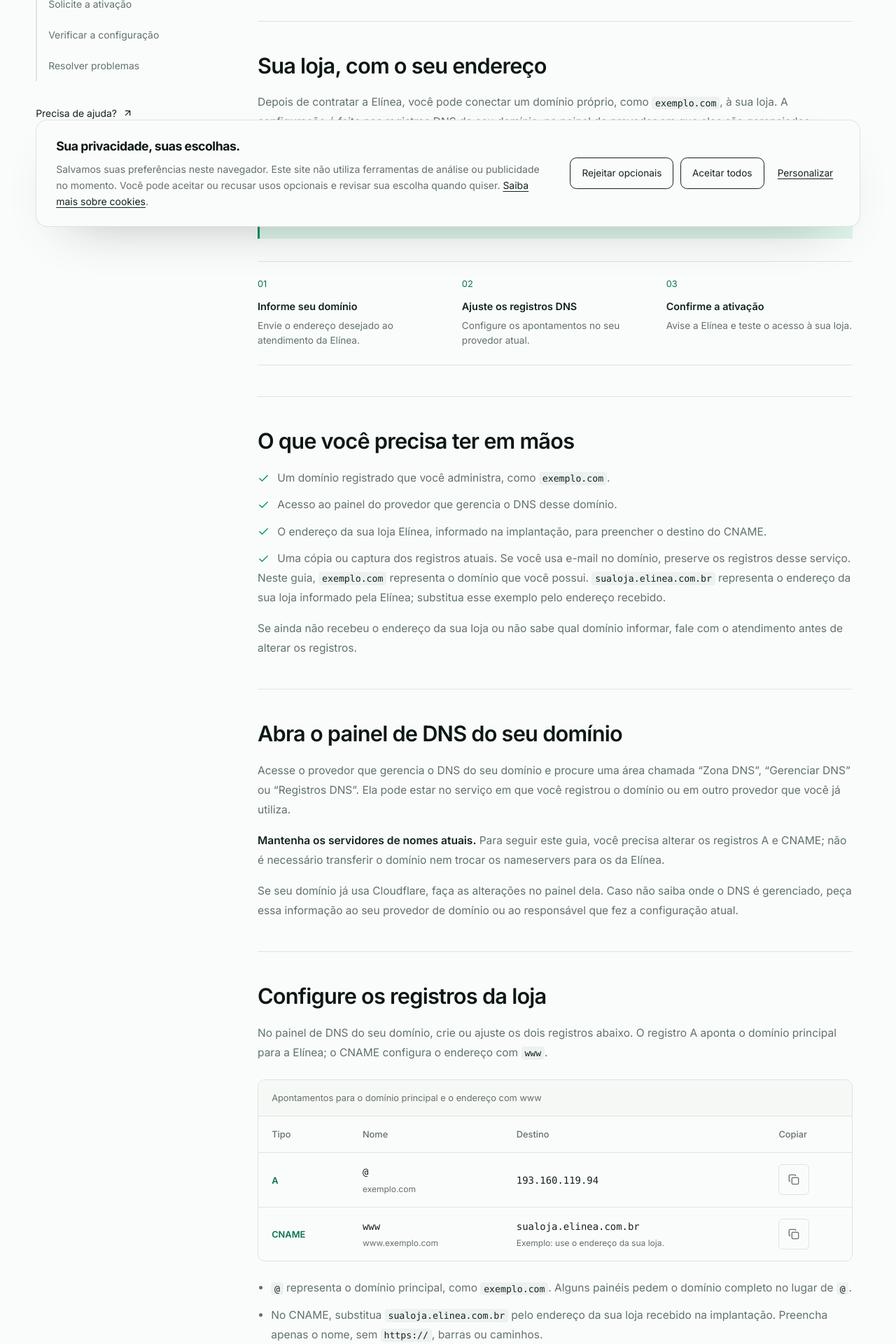
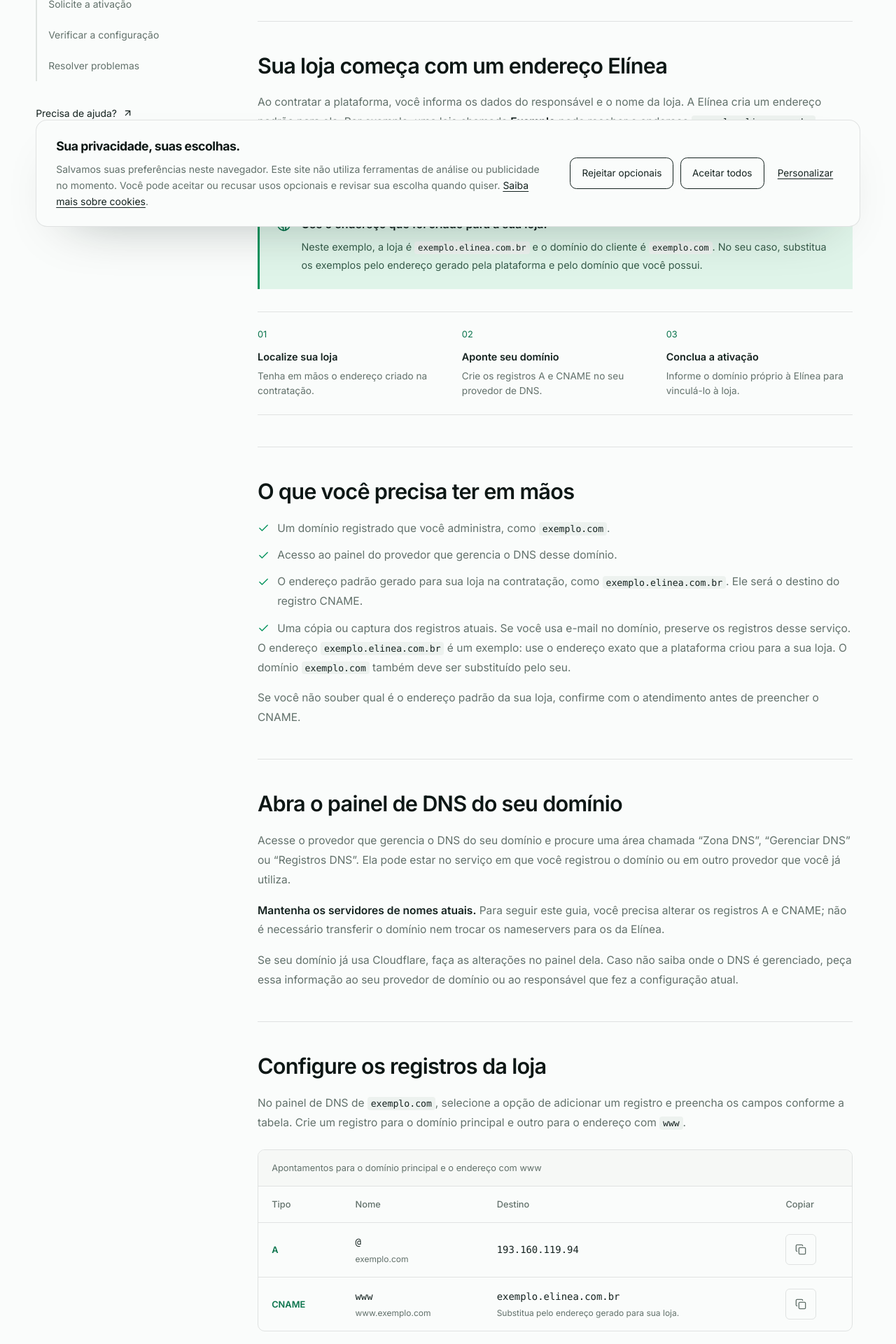
Before and after one commit to xploter13/elinea-site, a Nuxt app: page /documentacao in a window 1280 px wide. Shown: the part 460-2380 px from the top of the page at 70% size. Built offline with nearby package versions, Linux system fonts and the light colour scheme.

Commit message:
Explica apontamento a partir do endereço criado para a loja

```diff
--- a/app/pages/documentacao/index.vue
+++ b/app/pages/documentacao/index.vue
@@ -3,7 +3,7 @@ import { ArrowUpRight, BookOpen, Check, ChevronDown, Copy, Globe2 } from '@lucid
 import { MarketingTextButton } from '@elinea/ui/marketing'
 
 const sections = [
-  { id: 'visao-geral', label: 'Conecte sua loja' },
+  { id: 'visao-geral', label: 'Seu endereço Elínea' },
   { id: 'antes-de-comecar', label: 'Antes de começar' },
   { id: 'nameservers', label: 'Onde alterar o DNS' },
   { id: 'registros-dns', label: 'Registros A e CNAME' },
@@ -14,7 +14,7 @@ const sections = [
 ]
 const records = [
   { type: 'A', name: '@', domain: 'exemplo.com', target: '193.160.119.94' },
-  { type: 'CNAME', name: 'www', domain: 'www.exemplo.com', target: 'sualoja.elinea.com.br' },
+  { type: 'CNAME', name: 'www', domain: 'www.exemplo.com', target: 'exemplo.elinea.com.br' },
 ]
 const activeSection = ref('visao-geral')
 const menuOpen = ref(false)
@@ -62,7 +62,7 @@ onBeforeUnmount(() => {
 })
 useSeoMeta({
   title: 'Documentação de domínios e DNS — Elínea',
-  description: 'Conecte seu domínio à loja contratada na Elínea. Veja quais registros DNS alterar, o que informar ao atendimento e como conferir a ativação.',
+  description: 'Sua loja já tem um endereço como exemplo.elinea.com.br. Saiba como apontar seu domínio próprio para a mesma loja com registros A e CNAME.',
 })
 </script>
 
@@ -87,21 +87,22 @@ useSeoMeta({
         <header class="docs-heading">
           <p class="docs-breadcrumb">Documentação <span aria-hidden="true">/</span> Domínios e DNS</p>
           <h1>Seu domínio.<br>Conectado à Elínea.</h1>
-          <p>Conecte o domínio que você já possui à sua loja Elínea. Veja o que alterar no seu provedor e como concluir a ativação com a nossa equipe.</p>
+          <p>Sua loja já tem um endereço na Elínea. Agora, veja como usar o seu próprio domínio para que seus clientes acessem essa mesma loja.</p>
           <span class="docs-updated">Atualizado em 11 de novembro de 2026</span>
         </header>
 
         <section id="visao-geral" class="docs-section" aria-labelledby="heading-visao-geral" tabindex="-1">
-          <h2 id="heading-visao-geral">Sua loja, com o seu endereço</h2>
-          <p>Depois de contratar a Elínea, você pode conectar um domínio próprio, como <code>exemplo.com</code>, à sua loja. A configuração é feita nos registros DNS do seu domínio, no painel do provedor em que eles são gerenciados.</p>
+          <h2 id="heading-visao-geral">Sua loja começa com um endereço Elínea</h2>
+          <p>Ao contratar a plataforma, você informa os dados do responsável e o nome da loja. A Elínea cria um endereço padrão para ela. Por exemplo, uma loja chamada <strong>Exemplo</strong> pode receber o endereço <code>exemplo.elinea.com.br</code>.</p>
+          <p>Se você possui o domínio <code>exemplo.com</code>, pode conectá-lo à loja que já foi criada. Assim, seus clientes poderão acessar essa mesma loja pelo domínio próprio, conforme a configuração de ativação.</p>
           <div class="docs-note">
             <Globe2 :size="21" aria-hidden="true" />
-            <div><strong>Primeiro, informe à Elínea qual domínio será usado na sua loja.</strong><p>A Elínea associa esse endereço à sua loja. Mesmo que várias lojas apontem para o mesmo servidor, cada uma é reconhecida pelo domínio cadastrado. Alterar o DNS é apenas uma parte da conexão.</p></div>
+            <div><strong>Use o endereço que foi criado para a sua loja.</strong><p>Neste exemplo, a loja é <code>exemplo.elinea.com.br</code> e o domínio do cliente é <code>exemplo.com</code>. No seu caso, substitua os exemplos pelo endereço gerado pela plataforma e pelo domínio que você possui.</p></div>
           </div>
           <ol class="docs-flow" aria-label="Etapas para conectar seu domínio">
-            <li><span>01</span><strong>Informe seu domínio</strong><p>Envie o endereço desejado ao atendimento da Elínea.</p></li>
-            <li><span>02</span><strong>Ajuste os registros DNS</strong><p>Configure os apontamentos no seu provedor atual.</p></li>
-            <li><span>03</span><strong>Confirme a ativação</strong><p>Avise a Elínea e teste o acesso à sua loja.</p></li>
+            <li><span>01</span><strong>Localize sua loja</strong><p>Tenha em mãos o endereço criado na contratação.</p></li>
+            <li><span>02</span><strong>Aponte seu domínio</strong><p>Crie os registros A e CNAME no seu provedor de DNS.</p></li>
+            <li><span>03</span><strong>Conclua a ativação</strong><p>Informe o domínio próprio à Elínea para vinculá-lo à loja.</p></li>
           </ol>
         </section>
 
@@ -110,11 +111,11 @@ useSeoMeta({
           <ul class="docs-checklist">
             <li><Check :size="17" aria-hidden="true" /><span>Um domínio registrado que você administra, como <code>exemplo.com</code>.</span></li>
             <li><Check :size="17" aria-hidden="true" /><span>Acesso ao painel do provedor que gerencia o DNS desse domínio.</span></li>
-            <li><Check :size="17" aria-hidden="true" /><span>O endereço da sua loja Elínea, informado na implantação, para preencher o destino do CNAME.</span></li>
+            <li><Check :size="17" aria-hidden="true" /><span>O endereço padrão gerado para sua loja na contratação, como <code>exemplo.elinea.com.br</code>. Ele será o destino do registro CNAME.</span></li>
             <li><Check :size="17" aria-hidden="true" /><span>Uma cópia ou captura dos registros atuais. Se você usa e-mail no domínio, preserve os registros desse serviço.</span></li>
           </ul>
-          <p>Neste guia, <code>exemplo.com</code> representa o domínio que você possui. <code>sualoja.elinea.com.br</code> representa o endereço da sua loja informado pela Elínea; substitua esse exemplo pelo endereço recebido.</p>
-          <p>Se ainda não recebeu o endereço da sua loja ou não sabe qual domínio informar, fale com o atendimento antes de alterar os registros.</p>
+          <p>O endereço <code>exemplo.elinea.com.br</code> é um exemplo: use o endereço exato que a plataforma criou para a sua loja. O domínio <code>exemplo.com</code> também deve ser substituído pelo seu.</p>
+          <p>Se você não souber qual é o endereço padrão da sua loja, confirme com o atendimento antes de preencher o CNAME.</p>
         </section>
 
         <section id="nameservers" class="docs-section" aria-labelledby="heading-nameservers" tabindex="-1">
@@ -126,22 +127,23 @@ useSeoMeta({
 
         <section id="registros-dns" class="docs-section" aria-labelledby="heading-registros" tabindex="-1">
           <h2 id="heading-registros">Configure os registros da loja</h2>
-          <p>No painel de DNS do seu domínio, crie ou ajuste os dois registros abaixo. O registro A aponta o domínio principal para a Elínea; o CNAME configura o endereço com <code>www</code>.</p>
+          <p>No painel de DNS de <code>exemplo.com</code>, selecione a opção de adicionar um registro e preencha os campos conforme a tabela. Crie um registro para o domínio principal e outro para o endereço com <code>www</code>.</p>
           <div class="docs-table-scroll" role="region" aria-label="Registros DNS da loja" tabindex="0">
             <table class="docs-table">
               <caption>Apontamentos para o domínio principal e o endereço com www</caption>
               <thead><tr><th scope="col">Tipo</th><th scope="col">Nome</th><th scope="col">Destino</th><th scope="col">Copiar</th></tr></thead>
-              <tbody><tr v-for="record in records" :key="record.type"><td><span class="docs-record-type">{{ record.type }}</span></td><td><code>{{ record.name }}</code><small>{{ record.domain }}</small></td><td><code>{{ record.target }}</code><small v-if="record.type === 'CNAME'">Exemplo: use o endereço da sua loja.</small></td><td><button type="button" class="docs-copy" :aria-label="record.type === 'CNAME' ? 'Copiar exemplo de destino CNAME' : 'Copiar destino do registro A'" @click="copy(record.target, record.type === 'CNAME' ? 'Exemplo CNAME' : 'Destino A')"><Check v-if="copied === (record.type === 'CNAME' ? 'Exemplo CNAME' : 'Destino A')" :size="16" aria-hidden="true" /><Copy v-else :size="16" aria-hidden="true" /></button></td></tr></tbody>
+              <tbody><tr v-for="record in records" :key="record.type"><td><span class="docs-record-type">{{ record.type }}</span></td><td><code>{{ record.name }}</code><small>{{ record.domain }}</small></td><td><code>{{ record.target }}</code><small v-if="record.type === 'CNAME'">Substitua pelo endereço gerado para sua loja.</small></td><td><button type="button" class="docs-copy" :aria-label="record.type === 'CNAME' ? 'Copiar exemplo de destino CNAME' : 'Copiar destino do registro A'" @click="copy(record.target, record.type === 'CNAME' ? 'Exemplo CNAME' : 'Destino A')"><Check v-if="copied === (record.type === 'CNAME' ? 'Exemplo CNAME' : 'Destino A')" :size="16" aria-hidden="true" /><Copy v-else :size="16" aria-hidden="true" /></button></td></tr></tbody>
             </table>
           </div>
           <p class="docs-table-hint">Deslize a tabela para ver os destinos e os botões de copiar.</p>
           <ul>
-            <li><code>@</code> representa o domínio principal, como <code>exemplo.com</code>. Alguns painéis pedem o domínio completo no lugar de <code>@</code>.</li>
-            <li>No CNAME, substitua <code>sualoja.elinea.com.br</code> pelo endereço da sua loja recebido na implantação. Preencha apenas o nome, sem <code>https://</code>, barras ou caminhos.</li>
+            <li><strong>Domínio principal:</strong> selecione o tipo A, preencha o nome com <code>@</code> e o destino com <code>193.160.119.94</code>. Alguns painéis pedem o domínio completo no lugar de <code>@</code>.</li>
+            <li><strong>Endereço com www:</strong> selecione o tipo CNAME, preencha o nome com <code>www</code> e o destino com o endereço padrão da sua loja, como <code>exemplo.elinea.com.br</code>. Use apenas o nome, sem <code>https://</code>, barras ou caminhos.</li>
             <li>Deixe o TTL no padrão do seu provedor. Na Cloudflare, selecione “Auto”.</li>
             <li>Se já houver apontamentos de site para <code>@</code> ou <code>www</code>, ajuste os antigos para não manter destinos conflitantes. Isso pode incluir registros A, AAAA ou CNAME. Em caso de dúvida, envie uma captura ao atendimento antes de excluir algo.</li>
           </ul>
-          <p class="docs-detail">Preserve os registros de e-mail e de outros serviços. Altere somente os apontamentos do site indicados neste guia. Seu domínio próprio também precisa estar associado à sua loja pela Elínea, mesmo que o CNAME aponte para o endereço correto.</p>
+          <p>Na prática, o registro A faz <code>exemplo.com</code> resolver para o servidor da Elínea. O CNAME faz <code>www.exemplo.com</code> usar o destino DNS de <code>exemplo.elinea.com.br</code>. Depois da vinculação e da ativação, a plataforma entrega a sua loja quando esses domínios são acessados.</p>
+          <p class="docs-detail">Preserve os registros de e-mail e de outros serviços. O apontamento leva as visitas até a Elínea; a associação do domínio próprio à sua loja é concluída na etapa de ativação abaixo.</p>
         </section>
 
         <section id="cloudflare" class="docs-section" aria-labelledby="heading-cloudflare" tabindex="-1">
@@ -159,9 +161,9 @@ useSeoMeta({
 
         <section id="https" class="docs-section" aria-labelledby="heading-https" tabindex="-1">
           <h2 id="heading-https">Solicite a conclusão da ativação</h2>
-          <p>Depois de salvar os registros, avise o atendimento da Elínea. Envie o domínio próprio, o endereço da sua loja Elínea e uma captura dos apontamentos.</p>
+          <p>Depois de salvar os registros, informe à Elínea qual domínio próprio deve abrir a sua loja. Envie os dois endereços: por exemplo, <code>exemplo.elinea.com.br</code> (a loja criada na contratação) e <code>exemplo.com</code> (seu domínio próprio), além de uma captura dos apontamentos.</p>
           <p>Informe também se deseja usar o endereço com <code>www</code> e qual será o endereço principal. Por exemplo: <code>exemplo.com</code> como principal e <code>www.exemplo.com</code> como alternativa.</p>
-          <div class="docs-note docs-note--plain"><div><strong>A vinculação da loja e o acesso seguro ficam com a Elínea.</strong><p>A equipe confere a associação do domínio à sua loja e a configuração do HTTPS. Você não precisa acessar o servidor nem instalar certificados para seguir este guia.</p></div></div>
+          <div class="docs-note docs-note--plain"><div><strong>A vinculação da loja e o acesso seguro ficam com a Elínea.</strong><p>A equipe associa o domínio próprio à loja criada na contratação e confere o acesso por HTTPS. Como várias lojas usam a mesma plataforma, é essa associação que permite reconhecer qual loja atender em cada domínio.</p></div></div>
           <p>Aguarde a confirmação da Elínea antes de divulgar o novo endereço. Apenas salvar o registro DNS não confirma que a ativação está concluída.</p>
         </section>
 
@@ -180,8 +182,8 @@ useSeoMeta({
         <section id="duvidas" class="docs-section" aria-labelledby="heading-duvidas" tabindex="-1">
           <h2 id="heading-duvidas">Dúvidas frequentes</h2>
           <details><summary>Preciso trocar de provedor ou usar Cloudflare?</summary><p>Você pode manter o provedor de DNS que já utiliza. Para conectar a loja, configure os registros A e CNAME e informe o domínio à Elínea.</p></details>
-          <details><summary>Outras lojas usam o mesmo IP. Como a minha é identificada?</summary><p>O IP leva o acesso até a plataforma. A Elínea identifica a sua loja pelo domínio que foi associado a ela. Por isso, informe o endereço completo ao atendimento antes de concluir a configuração.</p></details>
-          <details><summary>Qual endereço devo colocar no CNAME?</summary><p>Use o endereço da sua loja Elínea informado na implantação. <code>sualoja.elinea.com.br</code> é apenas um exemplo. Se você ainda não recebeu o destino, solicite ao atendimento antes de preencher esse registro.</p></details>
+          <details><summary>Outras lojas usam o mesmo IP. Como a minha é identificada?</summary><p>O IP leva o acesso até a plataforma. Quando alguém abre <code>exemplo.com</code>, a Elínea consulta a associação desse domínio e entrega a mesma loja criada com o endereço <code>exemplo.elinea.com.br</code>. Essa associação precisa estar concluída para o domínio próprio funcionar.</p></details>
+          <details><summary>Qual endereço devo colocar no CNAME?</summary><p>Use o endereço padrão que a plataforma gerou para a sua loja na contratação. Por exemplo, se a sua loja foi criada como <code>exemplo.elinea.com.br</code>, esse será o destino do CNAME de <code>www.exemplo.com</code>. Não use o endereço de outra loja.</p></details>
           <details><summary>O domínio mostra “loja não encontrada” ou abre uma página diferente</summary><p>Confirme os registros DNS e informe o domínio ao atendimento. A equipe vai conferir se esse endereço está vinculado à sua loja. Se o domínio já apontava para outro site, a atualização do DNS também pode estar em andamento.</p></details>
           <details><summary>O domínio principal abre, mas o www não</summary><p>Confira o CNAME e avise a Elínea de que o endereço com www também será utilizado. Os dois endereços precisam estar contemplados na ativação; o registro DNS sozinho não cria essa configuração.</p></details>
           <details><summary>O apontamento da loja muda meu e-mail?</summary><p>Você deve manter os registros do serviço de e-mail, como MX e os TXT de SPF, DKIM e DMARC. Se o e-mail parar após uma alteração, compare os registros com a cópia anterior e procure o provedor do seu e-mail.</p></details>
```
Also changed, not shown: 1 other file (tests, documents, lock files or other folders).
